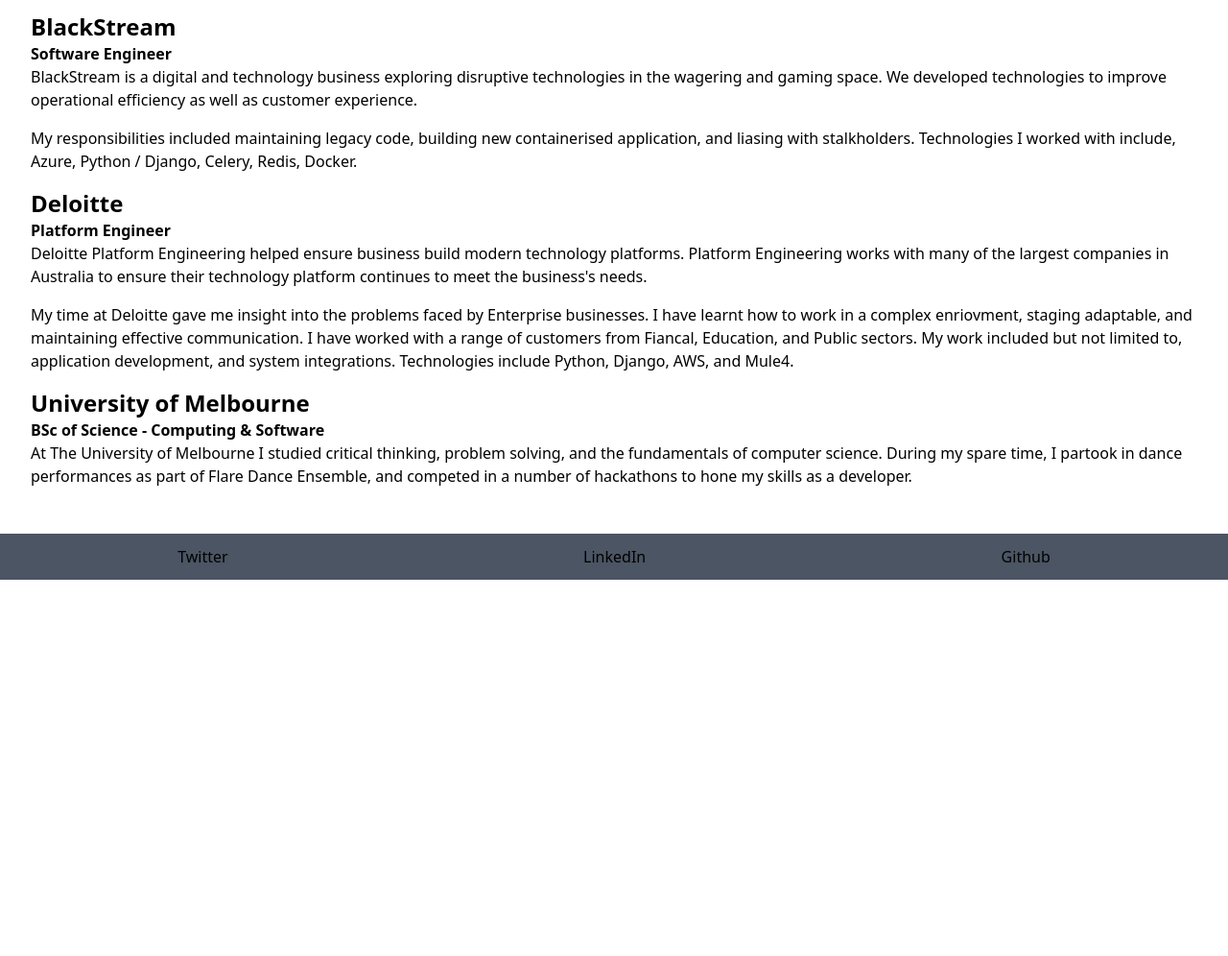
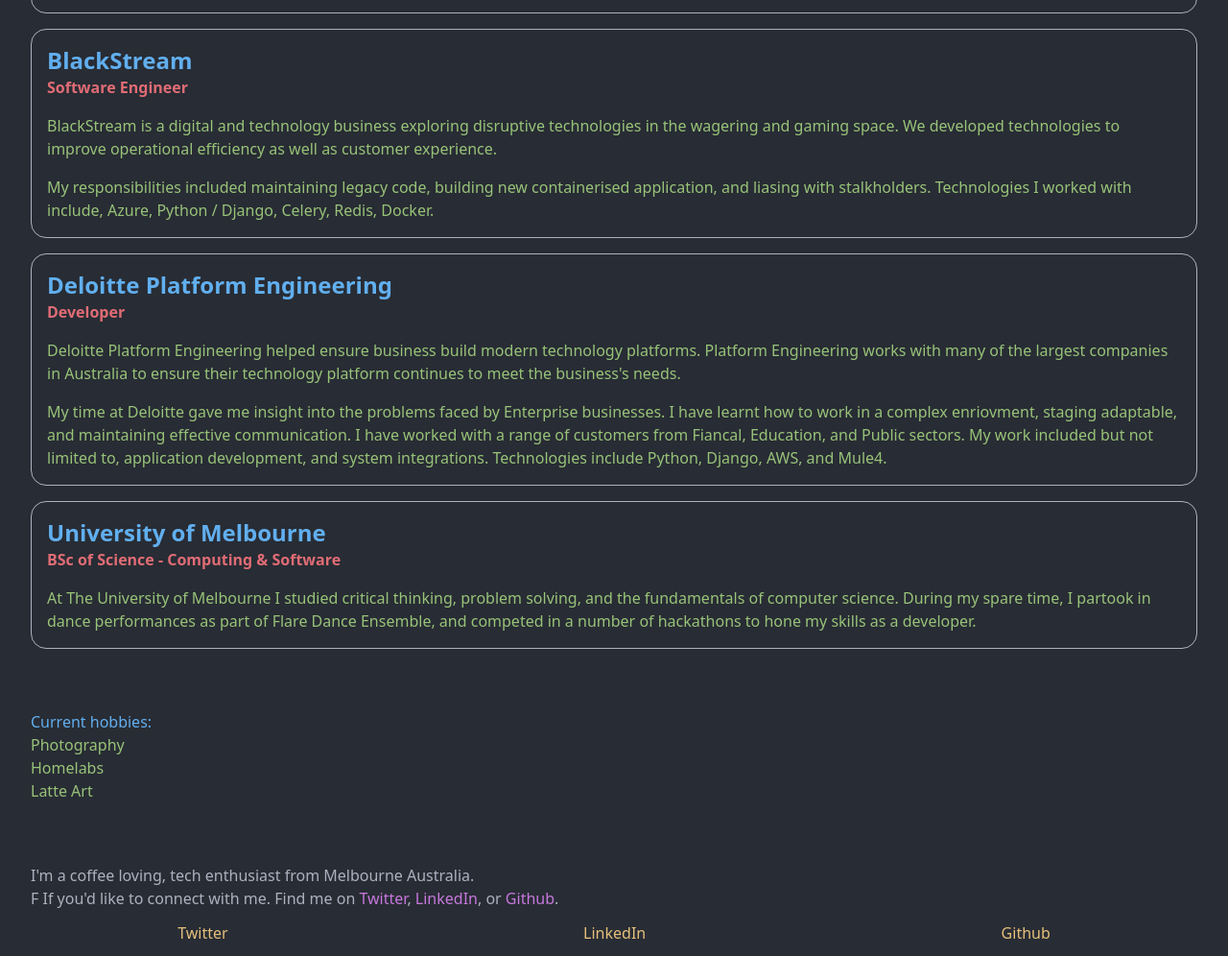
Before and after one commit to rldiao/rldiao.github.io, a Gatsby site: page / in a window 1280 px wide. Shown: the part 1076-2072 px from the top of the page at 96% size. Before the commit the page ends 1680 px from the top, so only its background shows below. Built offline with nearby package versions, Linux system fonts and the light colour scheme; Gatsby itself is replaced by a stand-in of ours.

Commit message:
add one dark color theme

```diff
--- a/src/components/cell.tsx
+++ b/src/components/cell.tsx
@@ -2,9 +2,9 @@
 
 const Cell = ({title, subtitle, children}: CellProps) => {
     return (
-        <div className="pb-4">
-          <div className="text-2xl font-bold">{title}</div>
-          <div className="font-bold">{subtitle}</div>
+        <div className="mb-4 p-4 border rounded-2xl border-gray">
+          <div className="text-2xl font-bold text-blue">{title}</div>
+          <div className="font-bold text-red">{subtitle}</div>
           {children}
         </div>
     )
--- a/src/components/footer.tsx
+++ b/src/components/footer.tsx
@@ -8,10 +8,21 @@
 
 const Footer = () => {
     return (
-        <footer className="flex flex-row justify-between h-12 bg-gray-600">
-            {links.map((link) => {
-                return <div className="text-center m-auto p-1">{link}</div>;
-            })}
+        <footer className="bg-white">
+            <div className="px-8 text-gray">
+                <p>
+                    I'm a coffee loving, tech enthusiast from Melbourne Australia.
+                </p>
+                <p>F
+                    If you'd like to connect with me. Find me on
+                    <a className="text-purple"> Twitter</a>, <a href="" className="text-purple">LinkedIn</a>, or <a href="" className="text-purple">Github</a>.
+                </p>
+            </div>
+            <div className="flex flex-row justify-between h-12">
+                {links.map((link) => {
+                    return <div className="text-center m-auto text-yellow">{link}</div>;
+                })}
+            </div>
         </footer>
     )
 }
--- a/src/pages/index.tsx
+++ b/src/pages/index.tsx
@@ -7,13 +7,13 @@
     title: "Canva",
     subtitle: "Software Engineer",
     content: <div>
-      <p className="pb-4">
+      <p className="pt-4 text-green">
         Currently I am helping build the worlds best company at Canva, and empowering the world
         to design. Canva is one of the fastest growing campanies in the world. This means that
         we are facing some of the most exciting and toughest challenges everyday to meet the needs
         of our community.
       </p>
-      <p>
+      <p className="pt-4 text-green">
         At Canva, I help ensure that our world class content library is accessable to all our users.
         My responsibilities include designing, building, and maintaining microservices. Technologies
         I work with include, Java, AWS, Finagle, Protobuf, MySQL, and Terraform.
@@ -24,12 +24,12 @@
     title: "BlackStream",
     subtitle: "Software Engineer",
     content: <div>
-      <p className="pb-4">
+      <p className="pt-4 text-green">
         BlackStream is a digital and technology business exploring disruptive technologies
         in the wagering and gaming space. We developed technologies to improve operational efficiency
         as well as customer experience.
       </p>
-      <p>
+      <p className="pt-4 text-green">
         My responsibilities included maintaining legacy code,
         building new containerised application, and liasing with stalkholders.
         Technologies I worked with include, Azure, Python / Django, Celery, Redis, Docker.
@@ -38,15 +38,15 @@
     ,
   },
   {
-    title: "Deloitte",
-    subtitle: "Platform Engineer",
+    title: "Deloitte Platform Engineering",
+    subtitle: "Developer",
     content: <div>
-      <p className="pb-4">
+      <p className="pt-4 text-green">
         Deloitte Platform Engineering helped ensure business build modern technology platforms.
         Platform Engineering works with many of the largest companies in Australia to ensure their
         technology platform continues to meet the business's needs.
       </p>
-      <p>
+      <p className="pt-4 text-green">
         My time at Deloitte gave me insight into the problems faced by Enterprise
         businesses. I have learnt how to work in a complex enriovment, staging adaptable, and maintaining
         effective communication. I have worked with a range of customers from Fiancal,
@@ -59,7 +59,7 @@
     title: "University of Melbourne",
     subtitle: "BSc of Science - Computing & Software",
     content: <div>
-      <p>
+      <p className="pt-4 text-green">
         At The University of Melbourne I studied critical thinking, problem solving, and the fundamentals
         of computer science. During my spare time, I partook in dance performances as part of Flare Dance Ensemble,
         and competed in a number of hackathons to hone my skills as a developer.
@@ -69,10 +69,14 @@
 ]
 
 const IndexPage = () => (
-  <div>
-    <div className="flex-column m-8">
-      <h1 className="text-8xl font-bold h-screen">Robert Diao</h1>
-      <h2 className="text-4xl font-bold">My Journey</h2>
+  <div className="bg-gray-dark">
+    <div className="flex-column">
+      <div className="px-8">
+        <div className="h-screen text-center pt-[50vh] ">
+            <p className="text-4xl text-purple">Hi, I'm</p>
+            <h1 className="text-8xl font-bold text-blue">Robert Diao</h1>
+        </div>
+        <h2 className="text-4xl font-bold text-center text-purple">My Story so far...</h2>
         <div className="mt-8 mb-8">
           {experience.map(element => {
             return (
@@ -84,6 +88,16 @@
           })}
         </div>
       </div>
+      <div className="mb-8 bg-purple-200 text-blue">
+        <div className="p-8">
+          <p>Current hobbies:</p>
+          <ul className="text-green">
+            <li>Photography</li>
+            <li>Homelabs</li>
+            <li>Latte Art</li>
+          </ul></div>
+      </div>
+    </div>
     <Footer />
   </div>
 )
--- a/tailwind.config.js
+++ b/tailwind.config.js
@@ -3,6 +3,16 @@
     "./src/**/*.{js,jsx,ts,tsx}",
   ],
   theme: {
+    colors: {
+      "gray-dark": "#282c34",
+      "red": "#e06c75",
+      "green": "#98c379",
+      "yellow": "#e5c07b",
+      "blue": "#61afef",
+      "purple": "#c678dd",
+      "cyan": "#56b6c2",
+      "gray": "#abb2bf",
+    },
     extend: {},
   },
   plugins: [],
```
Lines whose indentation alone changed are shown as unchanged.
